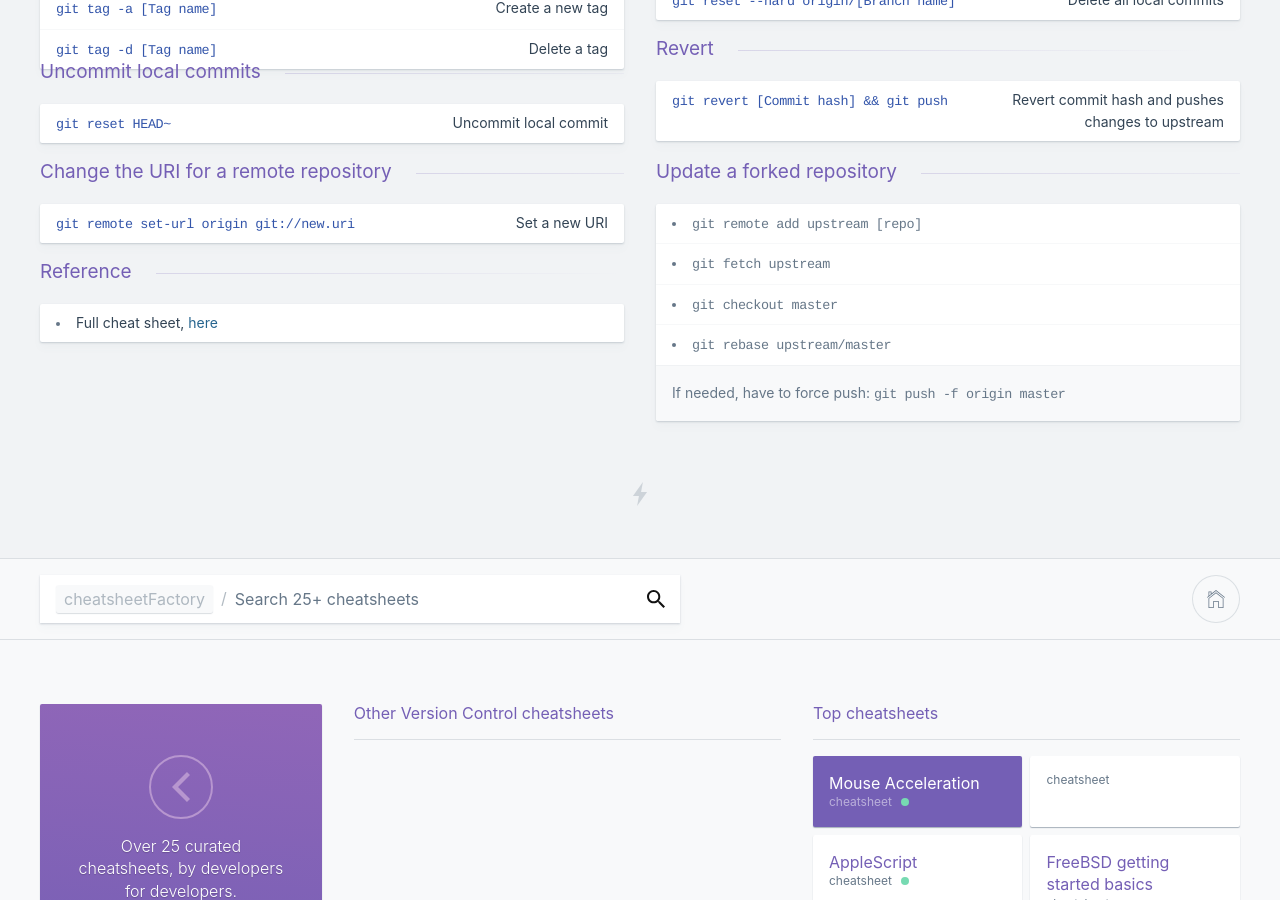
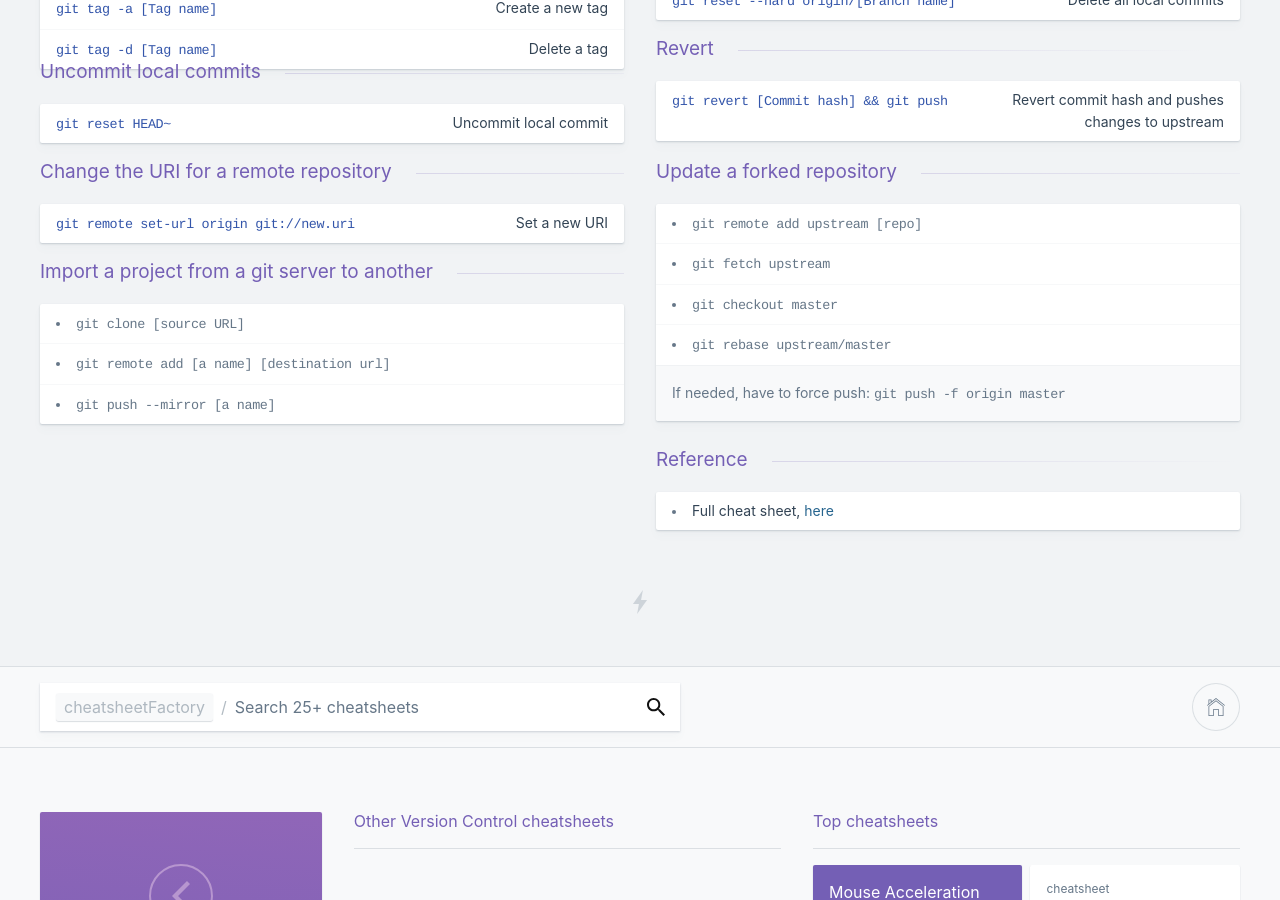
Before and after one commit to kasramp/cheat-sheet-factory, a Jekyll site: the page built from version_control/git.md, in a window 1280 px wide and 900 px high, scrolled down 1084 px. Built offline with Jekyll 4.4.1, drawn with Linux system fonts in a browser that asks for light colours.

Commit message:
Git server migration

```diff
--- a/version_control/git.md
+++ b/version_control/git.md
@@ -111,6 +111,12 @@ Shortcuts
 
 If needed, have to force push: `git push -f origin master`
 
+### Import a project from a git server to another
+
++ `git clone [source URL]`
++ `git remote add [a name] [destination url]`
++ `git push --mirror [a name]`
+
 ### Reference
 
 - Full cheat sheet, [here](https://github.com/kasramp/cheat-sheet-factory/blob/gh-pages/_docs/pdfs/Git%20Cheat%20sheet.pdf)
```
Also changed, not shown: other parts of version_control/git.md (+1 -1 lines).
